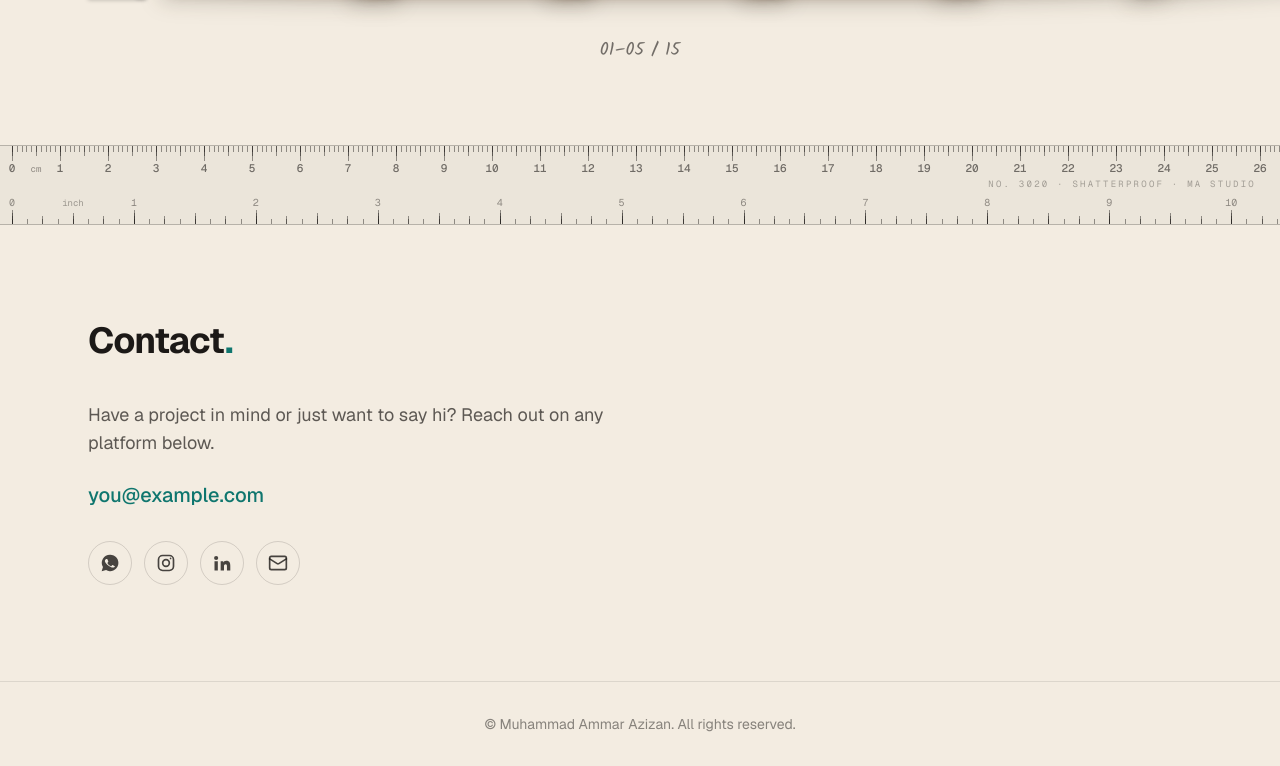
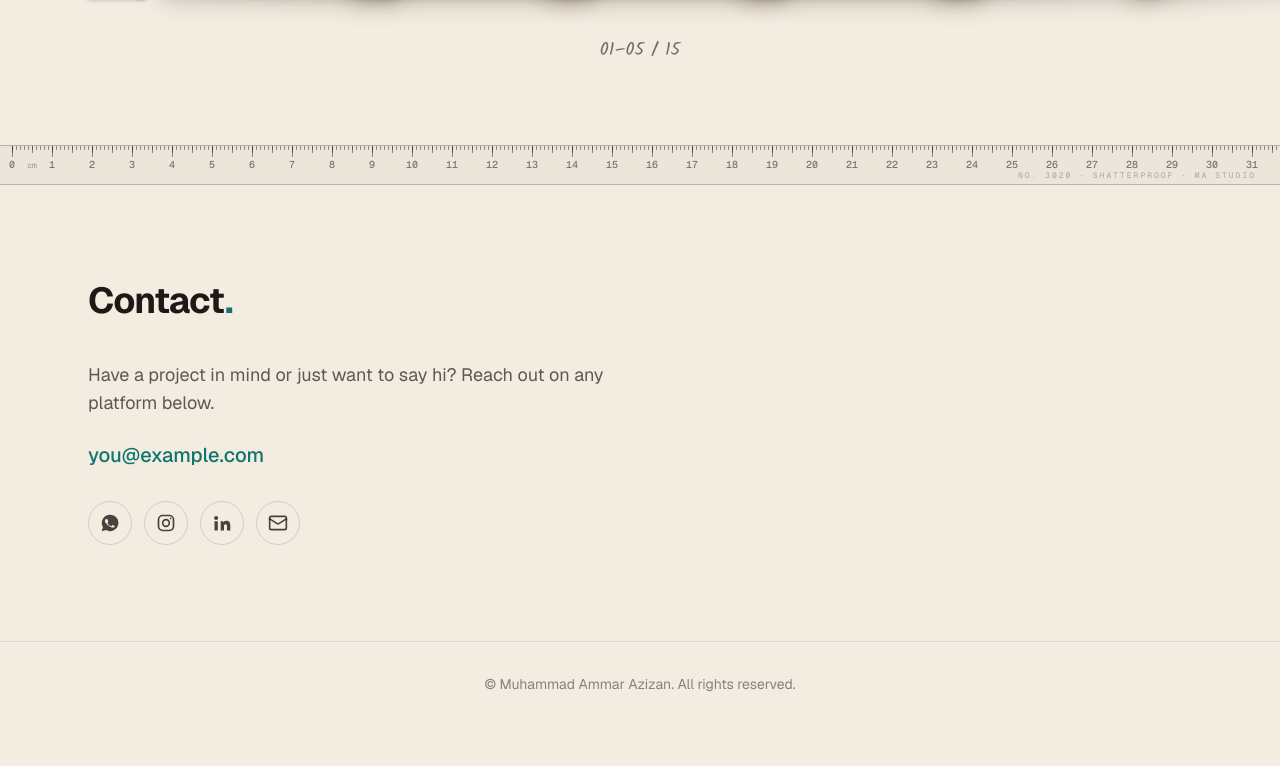
Before and after one commit to muhdammar-azizan/muhdammar-azizan-portfolio, a Next.js app: page / in a window 1280 px wide. Shown: the part 1749-2515 px from the top of the page. After the commit the page ends 2475 px from the top, so only its background shows below. Built offline with nearby package versions, Linux system fonts and the light colour scheme.

Commit message:
Slim down the projects ruler to a single centimetre scale

```diff
--- a/src/app/globals.css
+++ b/src/app/globals.css
@@ -99,43 +99,24 @@ html.theme-switching *::after {
   box-shadow: 0 2px 4px rgba(0, 0, 0, 0.25);
 }
 
-/* Ruler at the bottom of the projects section.
-   Centimetre marks hang down from the top edge; inch marks rise from the bottom edge.
-   --cm is one centimetre on the ruler, --inch is 2.54 of those. */
+/* Ruler at the bottom of the projects section. Marks hang down from the top edge.
+   --cm is one centimetre on the ruler; millimetre marks are a tenth of it. */
 .ruler {
-  --cm: 48px;
-  --inch: calc(var(--cm) * 2.54);
+  --cm: 40px;
   /* Leave room so the "0" is not cut off at the screen edge. */
   --ruler-start: 12px;
   --tick: color-mix(in srgb, var(--foreground) 45%, transparent);
   background-color: color-mix(in srgb, var(--foreground) 3%, transparent);
   background-image:
-    /* centimetre side (top) */
     repeating-linear-gradient(90deg, var(--tick) 0 1px, transparent 1px calc(var(--cm) / 10)),
     repeating-linear-gradient(90deg, var(--tick) 0 1px, transparent 1px calc(var(--cm) / 2)),
-    repeating-linear-gradient(90deg, var(--tick) 0 1px, transparent 1px var(--cm)),
-    /* inch side (bottom): eighths, quarters, halves and whole inches */
-    repeating-linear-gradient(90deg, var(--tick) 0 1px, transparent 1px calc(var(--inch) / 8)),
-    repeating-linear-gradient(90deg, var(--tick) 0 1px, transparent 1px calc(var(--inch) / 4)),
-    repeating-linear-gradient(90deg, var(--tick) 0 1px, transparent 1px calc(var(--inch) / 2)),
-    repeating-linear-gradient(90deg, var(--tick) 0 1px, transparent 1px var(--inch));
+    repeating-linear-gradient(90deg, var(--tick) 0 1px, transparent 1px var(--cm));
   background-size:
-    100% 6px,
-    100% 10px,
-    100% 15px,
-    100% 5px,
-    100% 8px,
-    100% 11px,
-    100% 14px;
+    100% 4px,
+    100% 7px,
+    100% 11px;
   background-repeat: no-repeat;
-  background-position:
-    var(--ruler-start) 0,
-    var(--ruler-start) 0,
-    var(--ruler-start) 0,
-    var(--ruler-start) 100%,
-    var(--ruler-start) 100%,
-    var(--ruler-start) 100%,
-    var(--ruler-start) 100%;
+  background-position: var(--ruler-start) 0;
 }
 
 /* Lined notebook paper with a red margin line. Line spacing follows --line. */
--- a/src/components/Projects.tsx
+++ b/src/components/Projects.tsx
@@ -244,50 +244,31 @@ function Bookend({ side }: { side: "start" | "end" }) {
   );
 }
 
-// Number of centimetre and inch marks on the ruler; enough to cover very wide screens.
+// Number of centimetre marks on the ruler; enough to cover very wide screens.
 const RULER_CM = 70;
-const RULER_IN = 28;
 
-// Full-width ruler like a real one: centimetres along the top edge, inches along the bottom edge,
-// and a little printed text in the middle.
+// Slim full-width ruler with centimetre marks along the top edge, numbered on one side.
 function Ruler() {
   return (
-    <div
-      aria-hidden="true"
-      className="ruler relative mt-20 h-20 w-full select-none overflow-hidden border-y border-foreground/25"
-    >
-      {/* Centimetre numbers under the top marks */}
+    <div aria-hidden="true" className="ruler relative mt-20 h-10 w-full select-none overflow-hidden border-y border-foreground/25">
       {Array.from({ length: RULER_CM }, (_, cm) => (
         <span
-          key={`cm-${cm}`}
-          className="absolute top-[17px] -translate-x-1/2 font-mono text-[11px] font-medium leading-none text-foreground/60"
+          key={cm}
+          className="absolute top-[14px] -translate-x-1/2 font-mono text-[10px] font-medium leading-none text-foreground/55"
           style={{ left: `calc(var(--ruler-start) + var(--cm) * ${cm})` }}
         >
           {cm}
         </span>
       ))}
-
-      {/* Inch numbers above the bottom marks */}
-      {Array.from({ length: RULER_IN }, (_, inch) => (
-        <span
-          key={`in-${inch}`}
-          className="absolute bottom-[16px] -translate-x-1/2 font-mono text-[10px] leading-none text-foreground/45"
-          style={{ left: `calc(var(--ruler-start) + var(--inch) * ${inch})` }}
-        >
-          {inch}
-        </span>
-      ))}
-
-      {/* Printed details, like on a shop-bought ruler */}
-      {/* Unit names sit in the gap between 0 and 1 on each scale */}
-      <span className="absolute top-[18px] -translate-x-1/2 font-mono text-[9px] leading-[11px] text-foreground/45" style={{ left: "calc(var(--ruler-start) + var(--cm) * 0.5)" }}>
+      {/* Unit name in the gap between 0 and 1 */}
+      <span
+        className="absolute top-[14px] -translate-x-1/2 font-mono text-[8px] leading-[10px] text-foreground/40"
+        style={{ left: "calc(var(--ruler-start) + var(--cm) * 0.5)" }}
+      >
         cm
       </span>
-      <span className="absolute bottom-[16px] -translate-x-1/2 font-mono text-[9px] leading-[10px] text-foreground/40" style={{ left: "calc(var(--ruler-start) + var(--inch) * 0.5)" }}>
-        inch
-      </span>
-      {/* Printed text in the empty middle band */}
-      <span className="absolute right-6 top-1/2 hidden -translate-y-1/2 font-mono text-[9px] uppercase tracking-[0.25em] text-foreground/35 sm:block">
+      {/* Small printed text, like on a shop-bought ruler */}
+      <span className="absolute bottom-[3px] right-6 hidden font-mono text-[8px] uppercase tracking-[0.25em] text-foreground/30 sm:block">
         No. 3020 · Shatterproof · MA Studio
       </span>
     </div>
```
